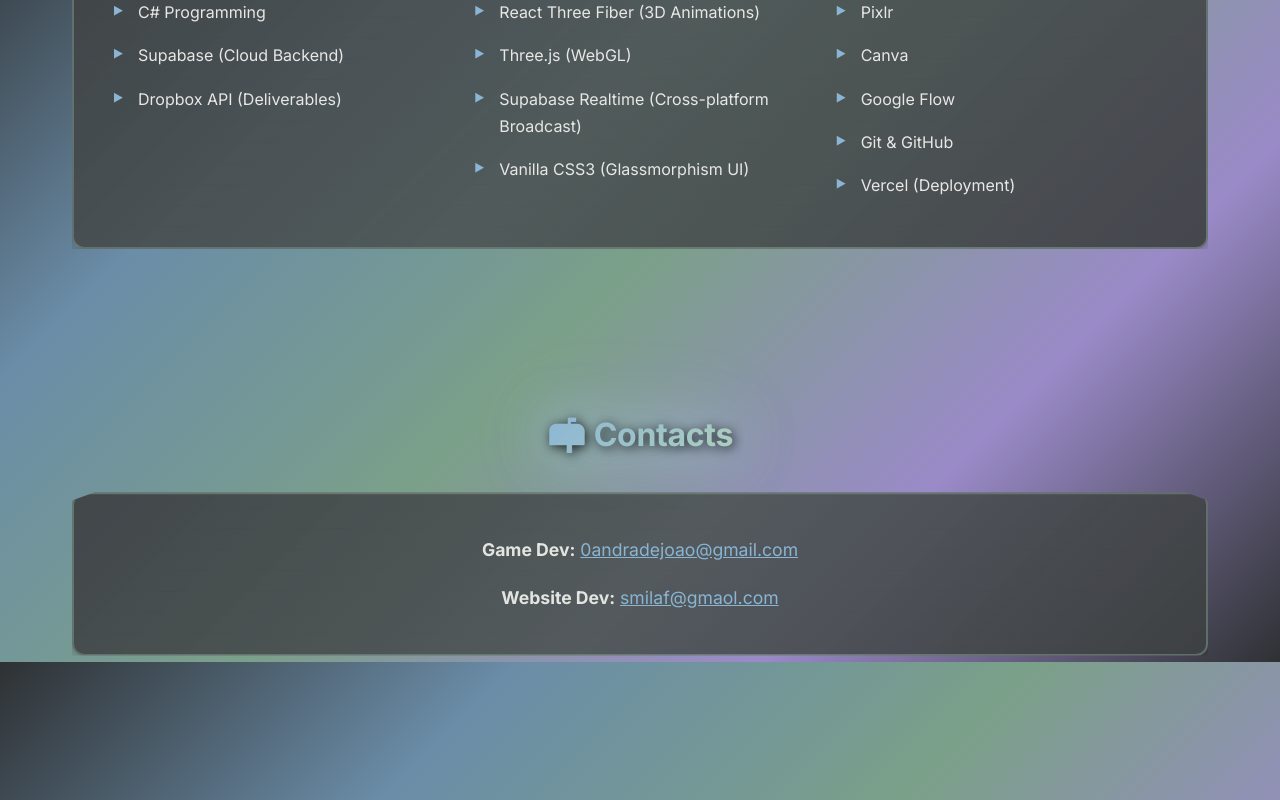
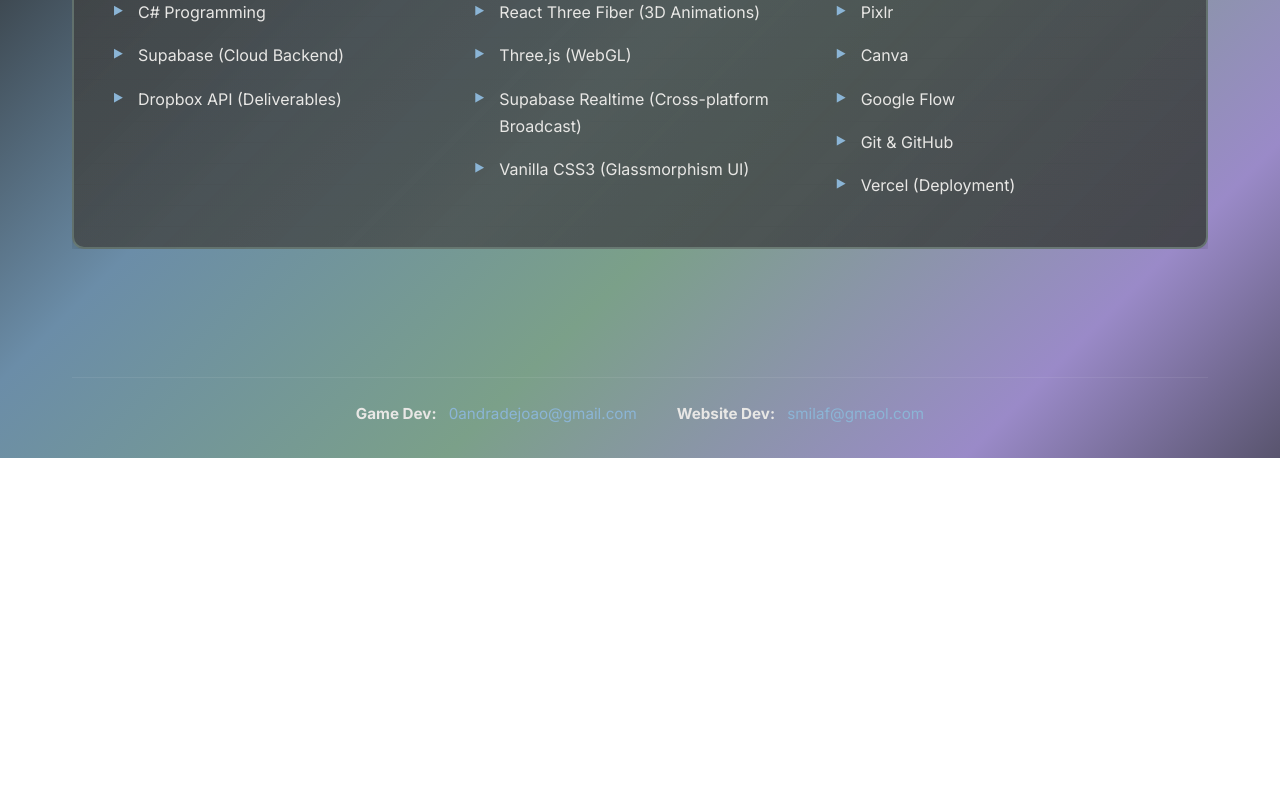
Before and after one commit to SalvadorMilaFilipe/WebsitePuzzleofBlessings, a React (Vite) app: page /credits in a window 1280 px wide. Shown: the part 2538-3338 px from the top of the page. After the commit the page ends 2996 px from the top, so only its background shows below. Built offline with nearby package versions, Linux system fonts and the light colour scheme.

Commit message:
Alteracoes Website 01/06/2026 - correção de erros

```diff
--- a/src/pages/Credits.jsx
+++ b/src/pages/Credits.jsx
@@ -151,18 +151,21 @@
           </div>
         </section>
 
-        {/* Contacts */}
-        <section className="credits-section">
-          <h2 className="credits-category">📬 Contacts</h2>
-          <div className="contact-info lowpoly-card" style={{ textAlign: 'center' }}>
-            <p style={{ marginBottom: '1rem', fontSize: '1.1rem' }}>
-              <strong>Game Dev:</strong> <a href="mailto:0andradejoao@gmail.com" style={{ color: 'var(--blue-accent)', textDecoration: 'underline' }}>0andradejoao@gmail.com</a>
-            </p>
-            <p style={{ fontSize: '1.1rem' }}>
-              <strong>Website Dev:</strong> <a href="mailto:smilaf@gmaol.com" style={{ color: 'var(--blue-accent)', textDecoration: 'underline' }}>smilaf@gmaol.com</a>
-            </p>
-          </div>
-        </section>
+        {/* Contacts Footer Bar */}
+        <div style={{
+          marginTop: '5rem',
+          paddingTop: '1.5rem',
+          borderTop: '1px solid rgba(255, 255, 255, 0.08)',
+          display: 'flex',
+          justifyContent: 'center',
+          gap: '2.5rem',
+          fontSize: '0.95rem',
+          color: 'var(--text-secondary)',
+          flexWrap: 'wrap'
+        }}>
+          <span><strong>Game Dev:</strong> <a href="mailto:0andradejoao@gmail.com" style={{ color: 'var(--blue-accent)', textDecoration: 'none', marginLeft: '0.5rem' }}>0andradejoao@gmail.com</a></span>
+          <span><strong>Website Dev:</strong> <a href="mailto:smilaf@gmaol.com" style={{ color: 'var(--blue-accent)', textDecoration: 'none', marginLeft: '0.5rem' }}>smilaf@gmaol.com</a></span>
+        </div>
       </div>
     </main>
   )
```
